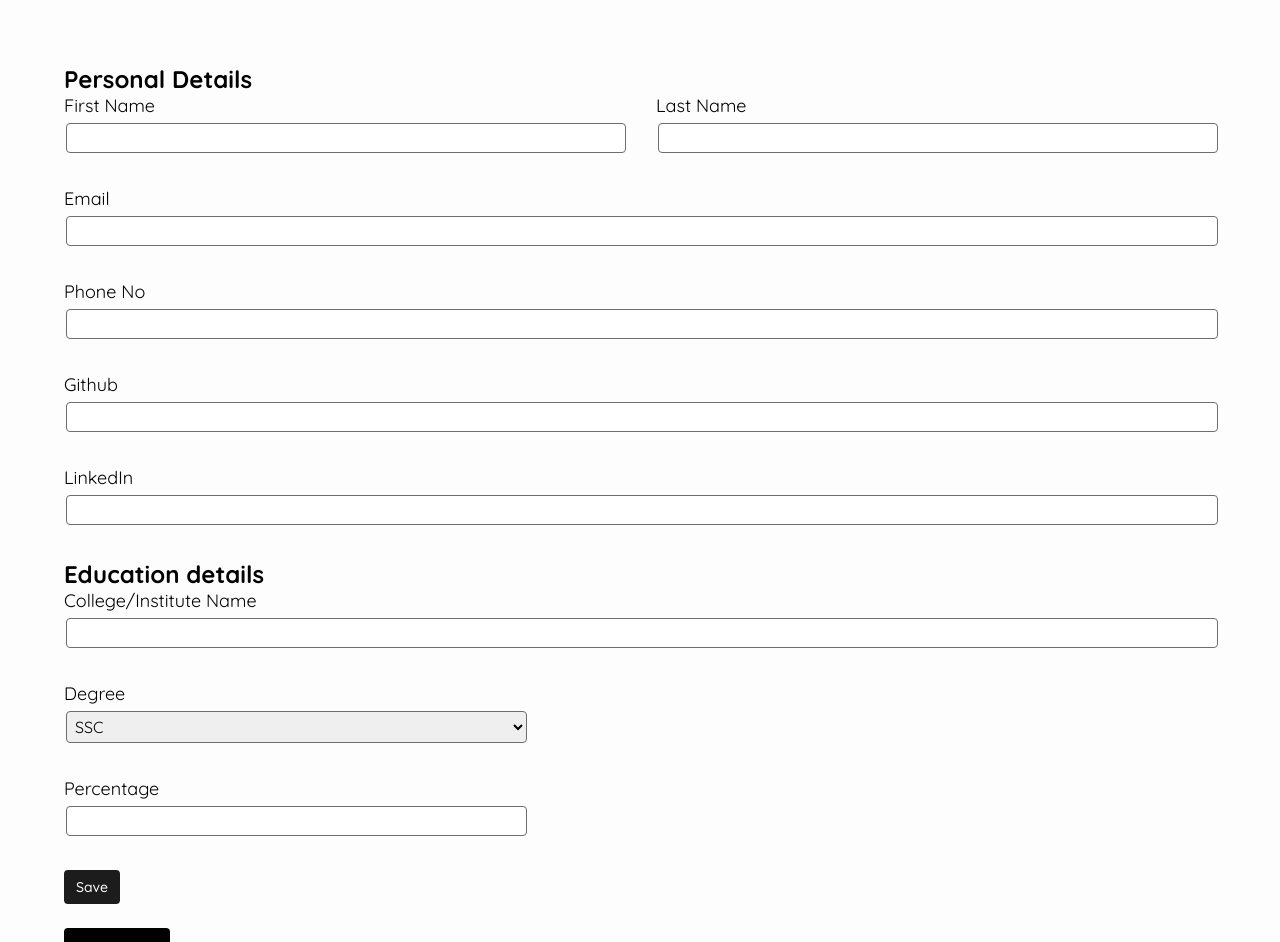
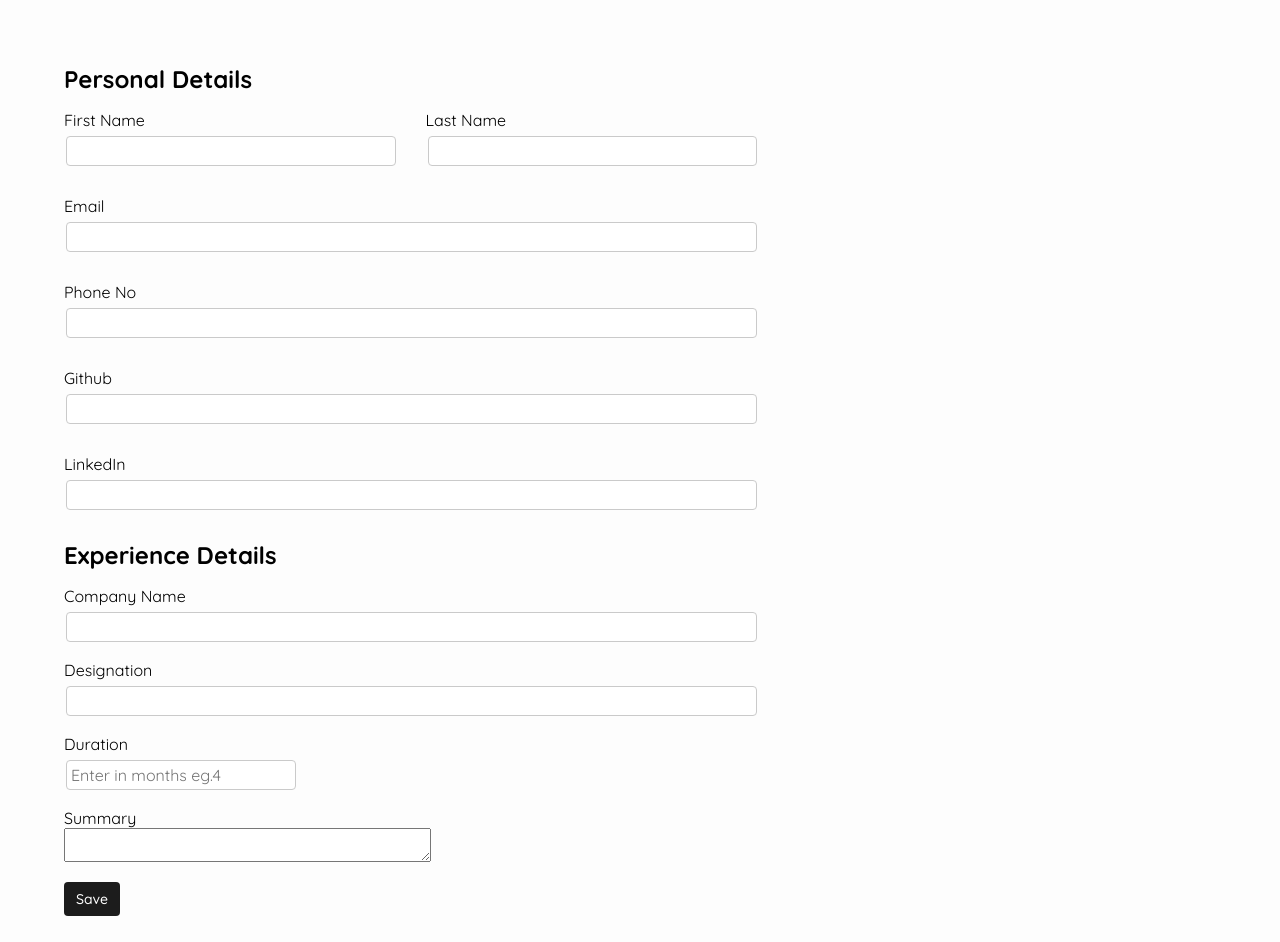
Before and after one commit to akshay1502/resume-builder, a Next.js app: page /edit in a window 1280 px wide. Shown: the top 942 px of the page. Built offline with nearby package versions, Linux system fonts and the light colour scheme.

Commit message:
styled components added

```diff
--- a/actions/resumeActions.js
+++ b/actions/resumeActions.js
@@ -3,6 +3,7 @@ export const VALIDATE_PERSONALINFO = 'VALIDATE_PERSONALINFO';
 export const UPDATE_EDUCATION = 'UPDATE_EDUCATION';
 export const STORE_TO_LOCALSTORAGE = 'STORE_TO_LOCALSTORAGE';
 export const GET_DATA_FROM_LOCALSTORAGE = 'GET_DATA_FROM_LOCALSTORAGE';
+export const UPDATE_EXPERIENCE =  'UPDATE_EXPERIENCE';
 
 export const updatePersonalInfo = (obj) => ({
   type: UPDATE_PERSONALINFO,
@@ -26,3 +27,8 @@ export const storeToLocalStorage = () => ({
 export const getDataFromLocalStorage = () => ({
   type: GET_DATA_FROM_LOCALSTORAGE
 })
+
+export const updateExperinece = (obj) => ({
+  type: UPDATE_EXPERIENCE,
+  payload: obj
+})
--- a/pages/edit.jsx
+++ b/pages/edit.jsx
@@ -1,20 +1,106 @@
 import Link from 'next/link';
 import { useState } from 'react';
 import { connect } from 'react-redux';
-import { storeToLocalStorage, updateEducation, updatePersonalInfo, validatePersonalInfo } from '../actions/resumeActions';
-import styles from '../styles/edit.module.css';
+import { storeToLocalStorage, updateEducation, updateExperinece, updatePersonalInfo, validatePersonalInfo } from '../actions/resumeActions';
+// import styles from '../styles/edit.module.css';
+import styled from 'styled-components';
+
+const Heading2 = styled.h2`
+  margin-bottom: 16px;
+`;
+const Input = styled.input`
+  padding: 4px;
+  border-radius: 4px;
+  border: 1px solid #cacaca;
+  font-size: 16px;
+  outline: none;
+  width: ${props => props.size || "60%"};
+  margin: 6px 2px 2px 2px;
+  &:focus {
+    border-color: #1c1c1c;
+    border-width: 1.5px;
+  }
+`;
+const Button = styled.button`
+  font-size: 16px;
+  padding: 12px 24px;
+  background: #010101;
+  border: none;
+  color: white;
+  font-weight: 500;
+  margin-right: 16px;
+  border-radius: 4px;
+  cursor: pointer;
+`;
+const FormElement = styled.div`
+  margin-bottom: 16px;
+`;
+const SaveButton = styled.input`
+  font-size: 14px;
+  padding: 8px 12px;
+  background: #1c1c1c;
+  border: none;
+  color: white;
+  font-weight: 500;
+  margin-right: 16px;
+  border-radius: 4px;
+  cursor: pointer;
+  margin-bottom: 32px;
+`;
+const Small = styled.small`
+  height: 12px;
+  display: block;
+  color: red;
+`;
+const Select = styled.select`
+  padding: 4px;
+  border-radius: 4px;
+  border: 1px solid #6d6d6d;
+  font-size: 16px;
+  outline: none;
+  width: 100%;
+  margin: 6px 2px;
+`;
+const FormElementFlex = styled(FormElement)`
+  display: flex;
+  width:60%
+`;
+const FlexGrow = styled.div`
+  flex-grow: 1;
+  &:first-child {
+    margin-right: 32px;
+  }
+`;
+const Span = styled.span`
+  margin-right: 8px;
+`;
+const EducationElementPreview = styled.div`
+  margin-bottom: 8px;
+  color: #666;
+`;
+const ExperienceElementPreview = styled(EducationElementPreview)``;
 
 function Edit({
-  dispatch, personalInfo, personalInfoValidation, educationDetails
+  dispatch, personalInfo, personalInfoValidation, educationDetails, experienceDetails
 }) {
   const [education, setEducation] = useState({
     collegeInstituteName: '',
     degree: 'SSC',
     percentage: ''
   });
+  const [experience, setExperience] = useState({
+    companyName: '',
+    designation: '',
+    duration: '',
+    summary: ''
+  })
   const handleEducationChange = (e) => {
     const { name, value } = e.target;
     setEducation({...education, [name]: value});
+  }
+  const handleExperienceChange = (e) => {
+    const { name, value } = e.target;
+    setExperience({...experience, [name]: value});
   }
   const handlePersonalInfoChange = (e) => {
     dispatch(updatePersonalInfo(e));
@@ -22,7 +108,6 @@ function Edit({
     dispatch(storeToLocalStorage());
   }
   const handleEducationSubmit = (e) => {
-    console.log('submit');
     e.preventDefault();
     dispatch(updateEducation(education));
     dispatch(storeToLocalStorage());
@@ -32,16 +117,28 @@ function Edit({
       percentage: ''
     })
   }
+  const handleExperienceSubmit = (e) => {
+    e.preventDefault();
+    dispatch(updateExperinece(experience));
+    dispatch(storeToLocalStorage());
+    setExperience({
+      companyName: '',
+      designation: '',
+      duration: '',
+      summary: ''
+    })
+  }
   return(
     <div>
       <form>
-        <h2>Personal Details</h2>
-        <div className={`${styles.formElement} ${styles.fullName}`}>
-          <div>
+        <Heading2>Personal Details</Heading2>
+        <FormElementFlex>
+          <FlexGrow>
             <label htmlFor="firstName">
               First Name
               <br />
-              <input
+              <Input
+                size="100%"
                 type="text"
                 id="firstName"
                 value={personalInfo.firstName}
@@ -50,13 +147,14 @@ function Edit({
               />
             </label>
             <br />
-            <small>{personalInfoValidation.firstName}</small>
-          </div>
-          <div>
+            <Small>{personalInfoValidation.firstName}</Small>
+          </FlexGrow>
+          <FlexGrow>
             <label htmlFor="lastName">
                 Last Name
                 <br />
-              <input
+                <Input
+                  size="100%"
                   type="text"
                   id="lastName"
                   value={personalInfo.lastName}
@@ -65,14 +163,14 @@ function Edit({
                 />
             </label>
             <br />
-            <small>{personalInfoValidation.lastName}</small>
-          </div>
-        </div>
-        <div className={styles.formElement}>
+            <Small>{personalInfoValidation.lastName}</Small>
+          </FlexGrow>
+        </FormElementFlex>
+        <FormElement>
           <label htmlFor="email">
             Email
             <br />
-            <input
+            <Input
               type="email"
               id="email"
               value={personalInfo.email}
@@ -81,13 +179,13 @@ function Edit({
             />
           </label>
           <br />
-          <small>{personalInfoValidation.email}</small>
-        </div>
-        <div className={styles.formElement}>
+          <Small>{personalInfoValidation.email}</Small>
+        </FormElement>
+        <FormElement>
           <label htmlFor="phoneNo">
             Phone No
             <br />
-            <input
+            <Input
               type="phoneNo"
               id="phoneNo"
               value={personalInfo.phoneNo}
@@ -96,13 +194,13 @@ function Edit({
             />
           </label>
           <br />
-          <small>{personalInfoValidation.phoneNo}</small>
-        </div>
-        <div className={styles.formElement}>
+          <Small>{personalInfoValidation.phoneNo}</Small>
+        </FormElement>
+        <FormElement>
           <label htmlFor="github">
             Github
             <br />
-            <input
+            <Input
               type="github"
               id="github"
               value={personalInfo.github}
@@ -111,13 +209,13 @@ function Edit({
             />
           </label>
           <br />
-          <small>{personalInfoValidation.github}</small>
-        </div>
-        <div className={styles.formElement}>
+          <Small>{personalInfoValidation.github}</Small>
+        </FormElement>
+        <FormElement>
           <label htmlFor="linkedIn">
             LinkedIn
             <br />
-            <input
+            <Input
               type="linkedIn"
               id="linkedIn"
               value={personalInfo.linkedIn}
@@ -126,27 +224,98 @@ function Edit({
             />
           </label>
           <br />
-          <small>{personalInfoValidation.linkedIn}</small>
+          <Small>{personalInfoValidation.linkedIn}</Small>
+        </FormElement>
+      </form>
+      <form method='POST' onSubmit={(e) => handleExperienceSubmit(e)}>
+        <Heading2>Experience Details</Heading2>
+        <div>
+          {!!(experienceDetails.length) && experienceDetails.map((experience) => {
+            return(
+              <ExperienceElementPreview key={experience.id} >
+                <p>{experience.companyName}</p>
+                <Span>{experience.designation}</Span>
+                <span>{experience.duration} months</span>
+                <p>{experience.summary}</p>
+              </ExperienceElementPreview>
+            )
+          })}
         </div>
+        <FormElement>
+          <label htmlFor='companyName'>
+            Company Name
+            <br />
+            <Input
+              type="text"
+              id="companyName"
+              name="companyName"
+              value={experience.companyName}
+              onChange={(e) => handleExperienceChange(e)}
+            />
+          </label>
+        </FormElement>
+        <FormElement>
+          <label htmlFor='designation'>
+            Designation
+            <br />
+            <Input
+              type="text"
+              id="designation"
+              name="designation"
+              value={experience.designation}
+              onChange={(e) => handleExperienceChange(e)}
+            />
+          </label>
+        </FormElement>
+        <FormElement>
+          <label htmlFor='duration'>
+            Duration
+            <br />
+            <Input
+              size="20%"
+              type="number"
+              id="duration"
+              name="duration"
+              value={experience.duration}
+              placeholder="Enter in months eg.4"
+              onChange={(e) => handleExperienceChange(e)}
+            />
+          </label>
+        </FormElement>
+        <FormElement>
+          <label htmlFor='summary'>
+            Summary
+            <br />
+            <textarea
+              cols="50"
+              type="text"
+              id="summary"
+              name="summary"
+              value={experience.summary}
+              onChange={(e) => handleExperienceChange(e)}
+            />
+          </label>
+        </FormElement>
+        <SaveButton type="submit" value="Save" />
       </form>
       <form method="post" onSubmit={(e) => handleEducationSubmit(e)} >
-        <h2>Education details</h2>
+        <Heading2>Education details</Heading2>
         <div>
           {!!(educationDetails.length) && educationDetails.map((education) => {
             return(
-              <div key={education.id} >
+              <EducationElementPreview key={education.id} >
                 <p>{education.collegeInstituteName}</p>
-                <span>{education.degree}</span>
+                <Span>{education.degree}</Span>
                 <span>{education.percentage}</span>
-              </div>
+              </EducationElementPreview>
             )
           })}
         </div>
-        <div className={styles.formElement}>
+        <FormElement>
           <label htmlFor='collegeInstituteName'>
             College/Institute Name
             <br />
-            <input
+            <Input
               type="text"
               value={education.collegeInstituteName}
               onChange={(e) => handleEducationChange(e)}
@@ -156,13 +325,14 @@ function Edit({
             />
           </label>
           <br />
-          <small></small>
-        </div>
-        <div className={styles.formElement}>
+          <Small />
+        </FormElement>
+        <FormElementFlex>
+          <FlexGrow>
             <label htmlFor='degree'>
               Degree
               <br />
-            <select
+              <Select
                 value={education.degree}
                 onChange={(e) => handleEducationChange(e)}
                 id="degree"
@@ -173,16 +343,17 @@ function Edit({
                 <option value="HSC">HSC</option>
                 <option value="B.E.">B.E.</option>
                 <option value="B.Tech">B.Tech</option>
-            </select>
+              </Select>
             </label>
             <br />
-          <small></small>
-        </div>
-        <div className={styles.formElement}>
+            <Small />
+          </FlexGrow>
+          <FlexGrow>
             <label htmlFor='percentage'>
               Percentage
               <br />
-            <input
+              <Input
+                size="100%"
                 type="number"
                 value={education.percentage}
                 onChange={(e) => handleEducationChange(e)}
@@ -192,12 +363,13 @@ function Edit({
               />
             </label>
             <br />
-          <small></small>
-        </div>
-        <input type="submit" value="Save" className={styles.save} />
+            <Small />
+          </FlexGrow>
+        </FormElementFlex>
+        <SaveButton type="submit" value="Save" />
       </form>
       <Link href="/preview">
-        <button className={styles.btn}>Preview</button>
+        <Button>Preview</Button>
       </Link>
     </div>
   );
@@ -206,7 +378,8 @@ function Edit({
 const mapStateToProps = (state) => ({
   personalInfo: state.resume.personalInfo,
   personalInfoValidation: state.resume.personalInfoValidation,
-  educationDetails: state.resume.educationDetails
+  educationDetails: state.resume.educationDetails,
+  experienceDetails: state.resume.experienceDetails
 })
 
 export default connect(mapStateToProps)(Edit)
--- a/styles/edit.module.css
+++ b/styles/edit.module.css
@@ -1,31 +1,5 @@
-.formElement {
-  margin-bottom: 16px;
-}
-.formElement small {
-  height: 12px;
-  display: block;
-  color: red;
-}
-.formElement label {
-  font-size: 18px;
-  margin-bottom: 4px;
-}
-.formElement input, .formElement select {
-  padding: 4px;
-  border-radius: 4px;
-  border: 1px solid #6d6d6d;
-  font-size: 16px;
-  outline: none;
-  width: 100%;
-  margin: 6px 2px;
-}
-.formElement input[type="number"], .formElement select{
-  width: 40%;
-}
-.formElement input:focus {
-  border-color: #1c1c1c;
-  border-width: 1.5px;
-}
+/*
+
 .fullName {
   display: flex;
 }
@@ -35,26 +9,4 @@
 .fullName > div:first-child {
   margin-right: 32px;
 }
-.save {
-  font-size: 14px;
-  padding: 8px 12px;
-  background: #1c1c1c;
-  border: none;
-  color: white;
-  font-weight: 500;
-  margin-right: 16px;
-  border-radius: 4px;
-  cursor: pointer;
-  margin-bottom: 24px;
-}
-.btn {
-  font-size: 16px;
-  padding: 12px 24px;
-  background: #010101;
-  border: none;
-  color: white;
-  font-weight: 500;
-  margin-right: 16px;
-  border-radius: 4px;
-  cursor: pointer;
-}
+ */
```
Also changed, not shown: pages/index.js (+19 -3 lines), pages/preview.jsx (+76 -15 lines), reducers/resumeReducer.js (+15 -0 lines). Lines whose indentation alone changed are shown as unchanged.
